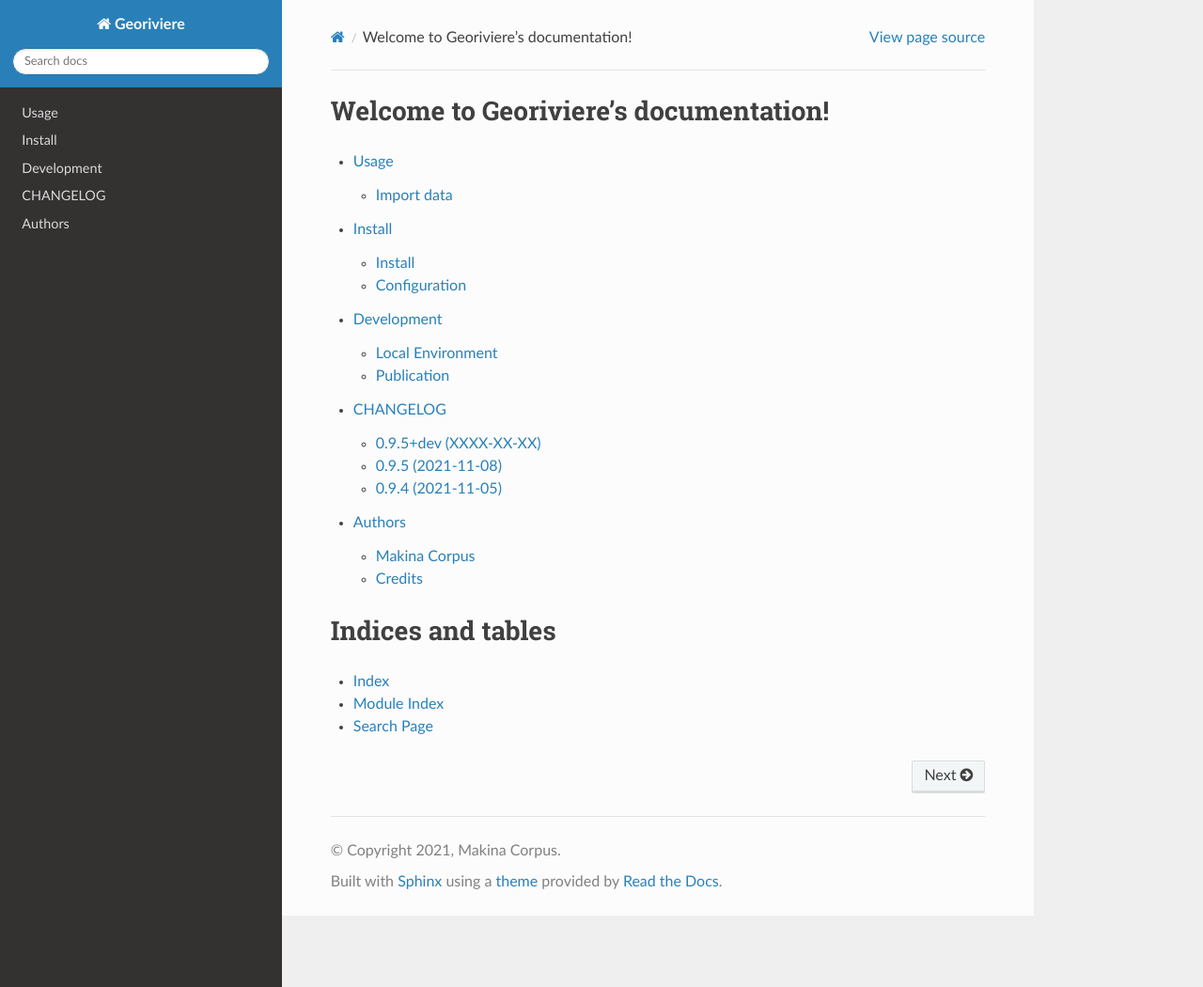
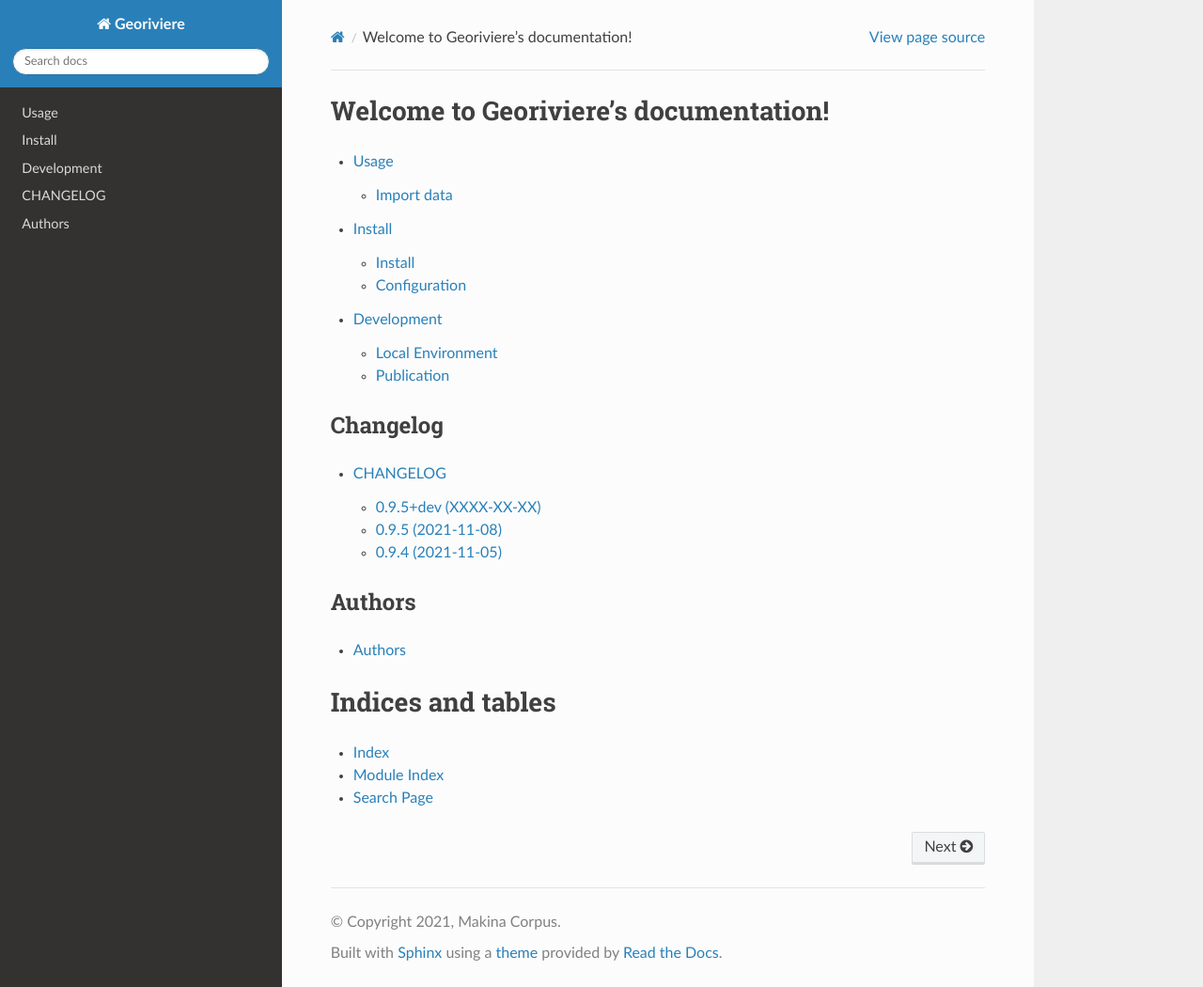
Before and after one commit to Georiviere/Georiviere-admin, a Sphinx documentation site: the page built from docs/index.rst, in a window 1280 px wide and 1050 px high. Shown: the whole window at 94% size. Built offline with Sphinx 7.4.7 and the Read the Docs theme 2.0.0, drawn with Linux system fonts in a browser that asks for light colours; the version number could not be read and is left out.

Commit message:
Add title on homepage

```diff
--- a/docs/index.rst
+++ b/docs/index.rst
@@ -9,7 +9,21 @@ Welcome to Georiviere's documentation!
     usage/index
     install/index
     development/index
+
+Changelog
+---------
+
+.. toctree::
+    :maxdepth: 2
+
     changelog
+
+Authors
+-------
+
+.. toctree::
+    :maxdepth: 1
+
     authors
 
 
```
